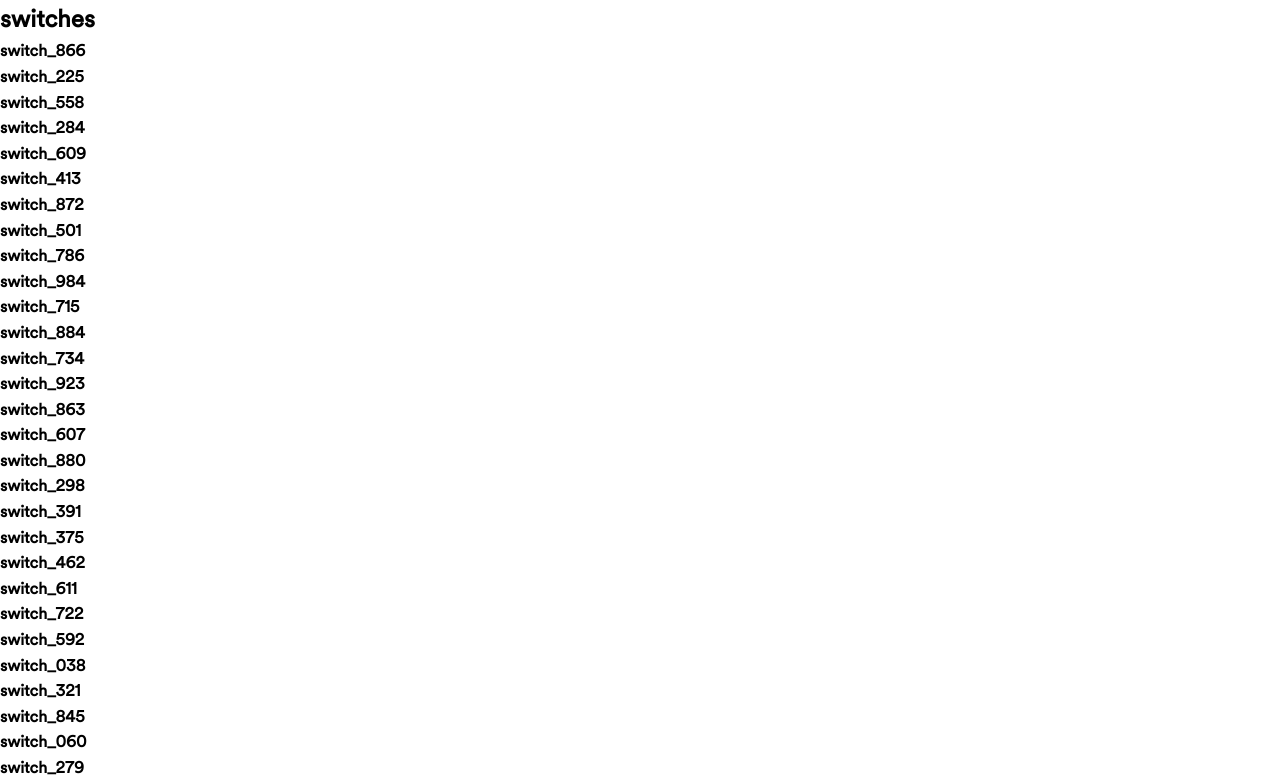
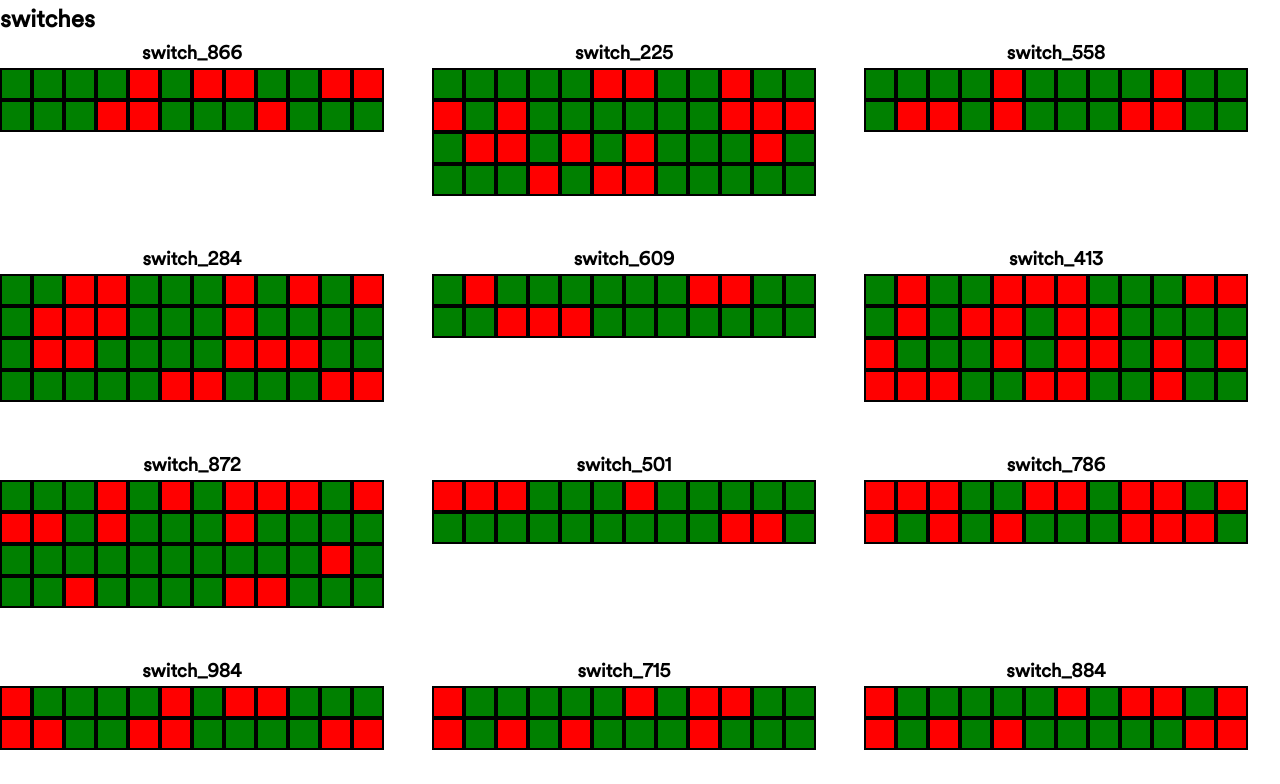
Before and after one commit to ron5054/switch-app, a Vue app in the folder frontend/: page /#/ in a window 1280 px wide. Shown: the top 784 px of the page. Built offline with nearby package versions, Linux system fonts and the light colour scheme.

Commit message:
Add design

```diff
--- /dev/null
+++ b/frontend/src/assets/styles/cmps/PortList.scss
@@ -0,0 +1,5 @@
+.port-list {
+    display: flex;
+    max-width: 24rem;
+    flex-wrap: wrap;
+}
--- /dev/null
+++ b/frontend/src/assets/styles/cmps/PortPreview.scss
@@ -0,0 +1,7 @@
+.port-preview {
+    .status {
+        height: 2rem;
+        aspect-ratio: 1/1;
+        border: 2px solid black;
+    }
+}
--- a/frontend/src/assets/styles/cmps/SwitchList.scss
+++ b/frontend/src/assets/styles/cmps/SwitchList.scss
@@ -0,0 +1,11 @@
+.switch-list {
+    display: flex;
+
+    flex-wrap: wrap;
+    gap: 3rem;
+
+    li {
+        max-width: max-content;
+        cursor: pointer;
+    }
+}
--- a/frontend/src/assets/styles/cmps/SwitchPreview.scss
+++ b/frontend/src/assets/styles/cmps/SwitchPreview.scss
@@ -0,0 +1,3 @@
+.switch-preview {
+    text-align: center;
+}
--- a/frontend/src/assets/styles/main.scss
+++ b/frontend/src/assets/styles/main.scss
@@ -8,3 +8,8 @@
 @import 'basics/base';
 
 // COMPONENTS
+@import 'cmps/PortPreview';
+@import 'cmps/PortList';
+@import 'cmps/SwitchPreview';
+@import 'cmps/SwitchList';
+@import 'cmps/SwitchDetails';
--- a/frontend/src/cmps/PortList.vue
+++ b/frontend/src/cmps/PortList.vue
@@ -1,11 +1,9 @@
 <template>
-    <section class="port-list-container">
-        <ul class="port-list">
-            <li v-for="currPort in ports" :key="currPort">
-                <PortPreview :currPort="currPort" />
-            </li>
-        </ul>
-    </section>
+    <ul class="port-list">
+        <li v-for="currPort in ports" :key="currPort">
+            <PortPreview :currPort="currPort" />
+        </li>
+    </ul>
 </template>
 
 <script>
@@ -16,6 +14,9 @@ export default {
     props: {
         ports: { type: Array, required: true }
     },
+    created() {
+        console.log(this.ports)
+    },
     components: {
         PortPreview
     }
--- a/frontend/src/cmps/PortPreview.vue
+++ b/frontend/src/cmps/PortPreview.vue
@@ -1,9 +1,6 @@
 <template>
     <section class="port-preview">
-        <h1>{{ currPort.status }}</h1>
-        <h2>{{ currPort.host.hostname }}</h2>
-        <h2>{{ currPort.host.ip_address }}</h2>
-        <h2>{{ currPort.host.vlan }}</h2>
+        <div class="status" :style="{ backgroundColor: backgroundColor }" :title="portDetails"></div>
     </section>
 </template>
 
@@ -12,6 +9,14 @@ export default {
     name: 'PortPreview',
     props: {
         currPort: { type: Object, required: true }
+    },
+    computed: {
+        backgroundColor() {
+            return this.currPort.status === true ? 'green' : 'red'
+        },
+        portDetails() {
+            if (this.currPort.host) return `${this.currPort.host?.hostName} (${this.currPort.host?.ip_address}) vlan: ${this.currPort.host?.vlan}`
+        }
     }
 }
 </script>
--- a/frontend/src/cmps/SwitchList.vue
+++ b/frontend/src/cmps/SwitchList.vue
@@ -1,11 +1,9 @@
 <template>
-    <section class="switch-list-container">
-        <ul class="switch-list">
-            <li v-for="currSwitch in switches" :key="currSwitch.switch_id">
-                <SwitchPreview :currSwitch="currSwitch" />
-            </li>
-        </ul>
-    </section>
+    <ul class="switch-list">
+        <li v-for="currSwitch in switches" :key="currSwitch.switch_id">
+            <SwitchPreview :currSwitch="currSwitch" />
+        </li>
+    </ul>
 </template>
 
 <script>
--- a/frontend/src/cmps/SwitchPreview.vue
+++ b/frontend/src/cmps/SwitchPreview.vue
@@ -1,10 +1,12 @@
 <template>
     <section class="switch-preview" @click="goToDetails(currSwitch.switch_id)">
         <h1>{{ currSwitch.switch_id }}</h1>
+        <PortList :ports="currSwitch.ports" />
     </section>
 </template>
 
 <script>
+import PortList from '../cmps/PortList.vue'
 export default {
     name: 'SwitchPreview',
     props: {
@@ -14,6 +16,9 @@ export default {
         goToDetails(switchId) {
             this.$router.push(`/switch/${switchId}`)
         }
+    },
+    components: {
+        PortList
     }
 }
 </script>
```
Also changed, not shown: frontend/src/assets/styles/cmps/SwitchDetails.scss (added).
